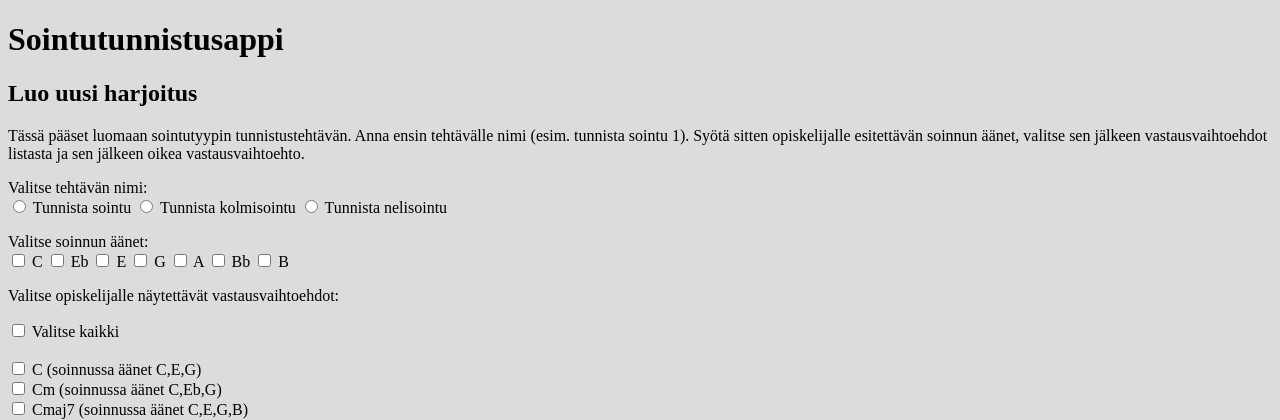
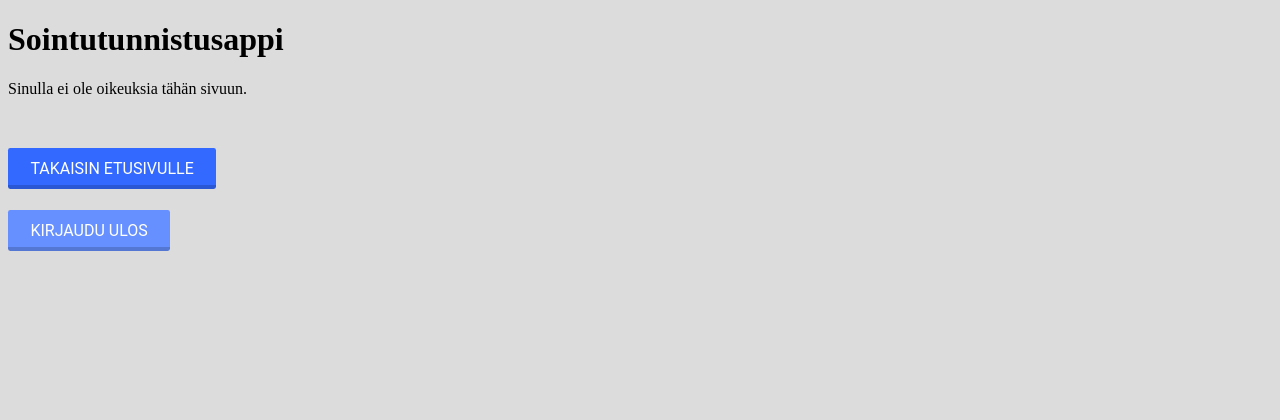
Before and after one commit to AnttiHal/tietokantasovellus, a Flask app: page /newtest-basic in a window 1280 px wide. Shown: the top 420 px of the page. After the commit the page ends 251 px from the top, so only its background shows below. Run offline with Flask 2, Linux system fonts and the light colour scheme.

Commit message:
add user rights check

```diff
--- a/templates/newtest-basic.html
+++ b/templates/newtest-basic.html
@@ -1,5 +1,6 @@
 {% extends "layout.html" %}
 {% block content %}
+{% if session.admin == True %}
 <h2>Luo uusi harjoitus</h2>
 <p>Tässä pääset luomaan sointutyypin tunnistustehtävän. Anna ensin tehtävälle nimi (esim. tunnista sointu 1).
     Syötä sitten opiskelijalle esitettävän soinnun äänet, valitse sen jälkeen vastausvaihtoehdot listasta ja sen jälkeen oikea vastausvaihtoehto.</p>
@@ -59,4 +60,7 @@
     </p>
     <input type="submit" value="Luo testi">
     </form>
+    {%else%}
+    <p>Sinulla ei ole oikeuksia tähän sivuun.</p>
+    {%endif%}
     {% endblock %}
```
